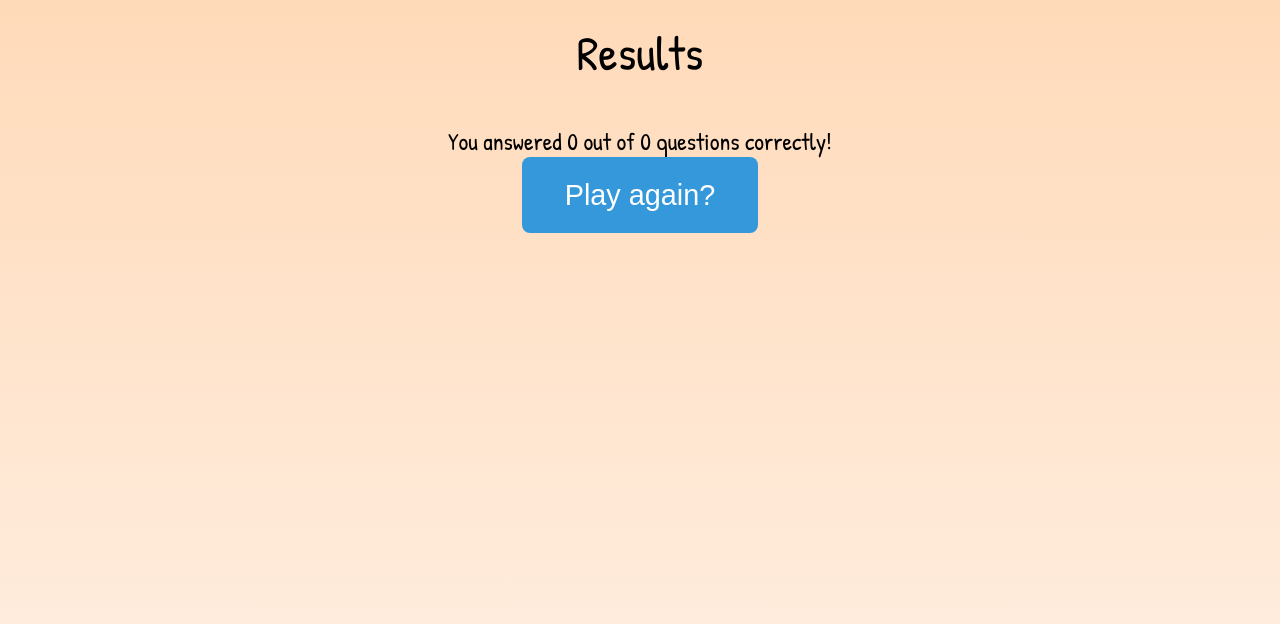
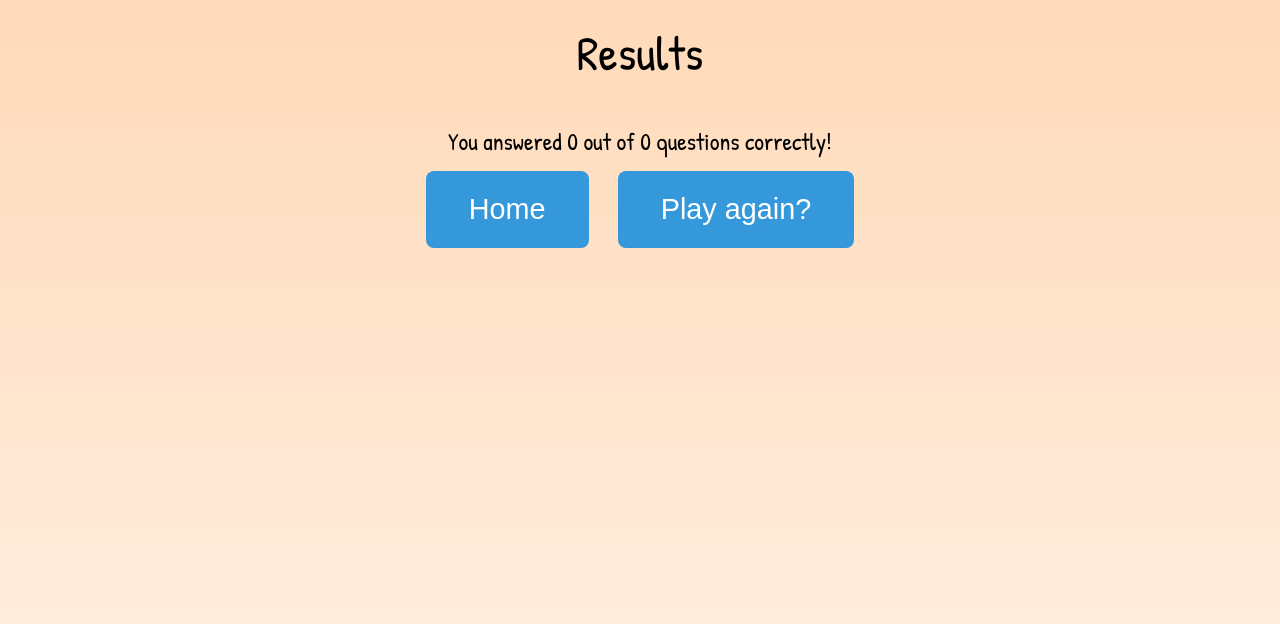
Before and after one commit to joseph-johnson27001/game-world, a Vue app: page /flag-finder/results in a window 1280 px wide. Shown: the top 624 px of the page. Built offline with nearby package versions, Linux system fonts and the light colour scheme.

Commit message:
Return to home page

```diff
--- a/src/views/FlagFinder/FlagFinderResults.vue
+++ b/src/views/FlagFinder/FlagFinderResults.vue
@@ -11,6 +11,7 @@
         You answered {{ correctAnswers }} out of {{ totalQuestions }} questions
         correctly!
       </p>
+      <button @click="goToHome">Home</button>
       <button @click="playAgain">Play again?</button>
     </div>
   </div>
@@ -36,6 +37,9 @@ export default {
     playAgain() {
       this.$router.push({ name: "FlagFinderCategories" });
     },
+    goToHome() {
+      this.$router.push({ path: "/" });
+    },
   },
 };
 </script>
@@ -60,6 +64,7 @@ button {
   border-radius: 8px;
   cursor: pointer;
   transition: background-color 0.3s ease;
+  margin: 0.5em; /* Optional: Add some margin for spacing */
 }
 
 button:hover {
```
